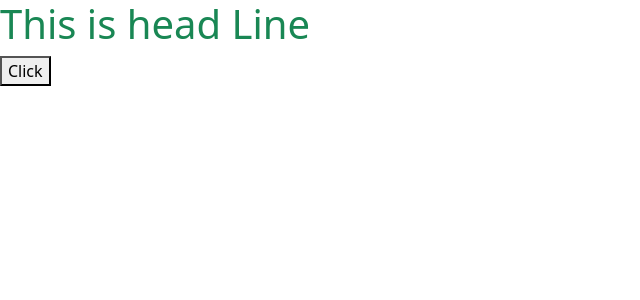
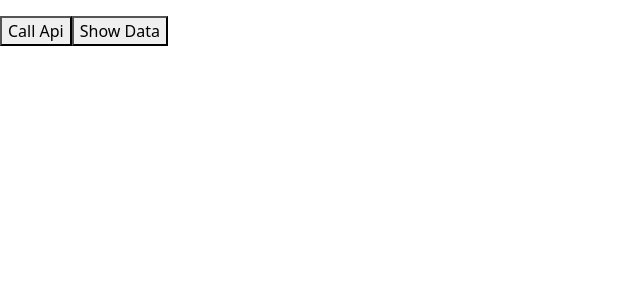
Before and after one commit to daniel-vnd/ReactFundamentals, a React (Vite) app: page / in a window 1280 px wide. Shown: the top 300 px of the page, without its empty margins (0-640 px from the left). Built offline with nearby package versions, Linux system fonts and the light colour scheme.

Commit message:
40. [Hook] useRef - caching expensive computation

```diff
--- a/src/App.jsx
+++ b/src/App.jsx
@@ -1,20 +1,25 @@
 import { useRef } from 'react';
 
-// 39. [Hook] useRef - working CSS
+// 40. [Hook] useRef - caching expensive computation
 
 const App = () => {
-	let myHeadLine = useRef();
+	let APIData = useRef(null);
+	let myPTag = useRef();
 
-	const change = () => {
-		myHeadLine.current.classList.remove('text-success');
-		myHeadLine.current.classList.add('text-danger');
+	const fetchData = async () => {
+		const response = await fetch("https://dummyjson.com/products");
+		APIData.current = await response.json();
+	}
+
+	const showData = () => {
+		myPTag.current.innerText = JSON.stringify(APIData.current);
 	}
 
 	return (
 		<div>
-			<h1 className="text-success" ref={myHeadLine}>This is head Line</h1>
-
-			<button onClick={change}>Click</button>
+			<p ref={myPTag}></p>
+			<button onClick={fetchData}>Call Api</button>
+			<button onClick={showData}>Show Data</button>
 		</div>
 	)
 
```
